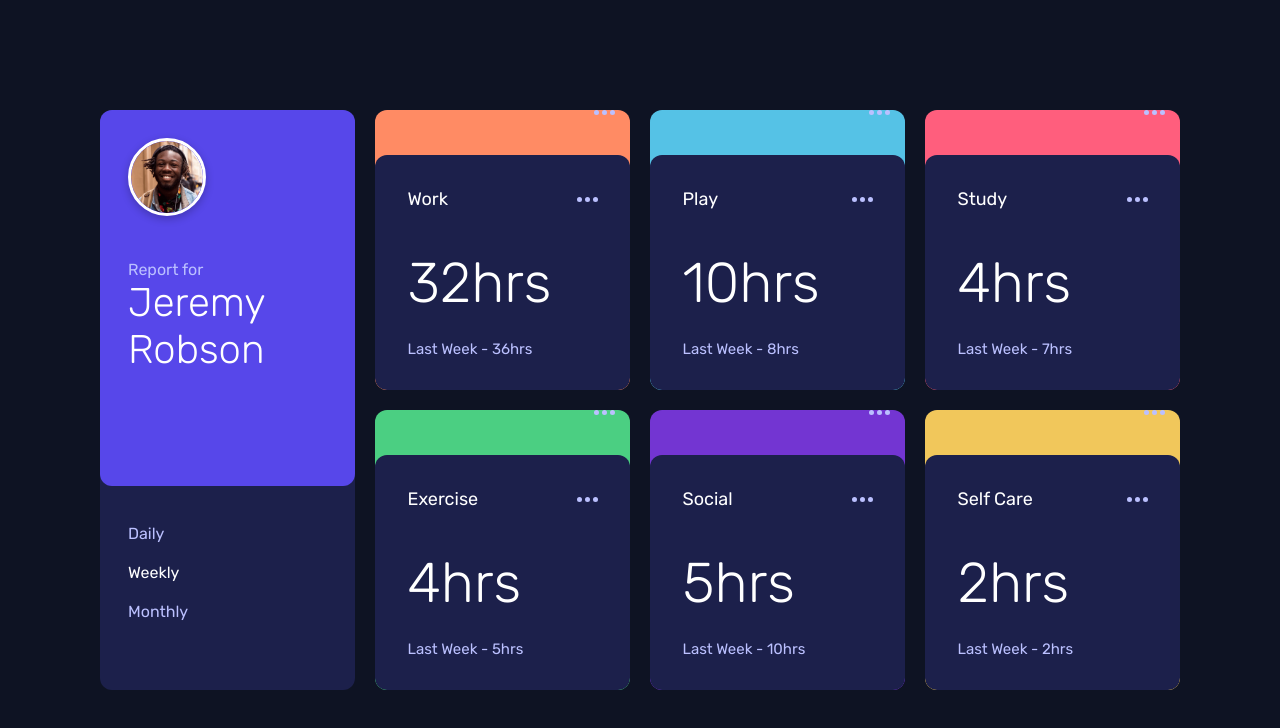
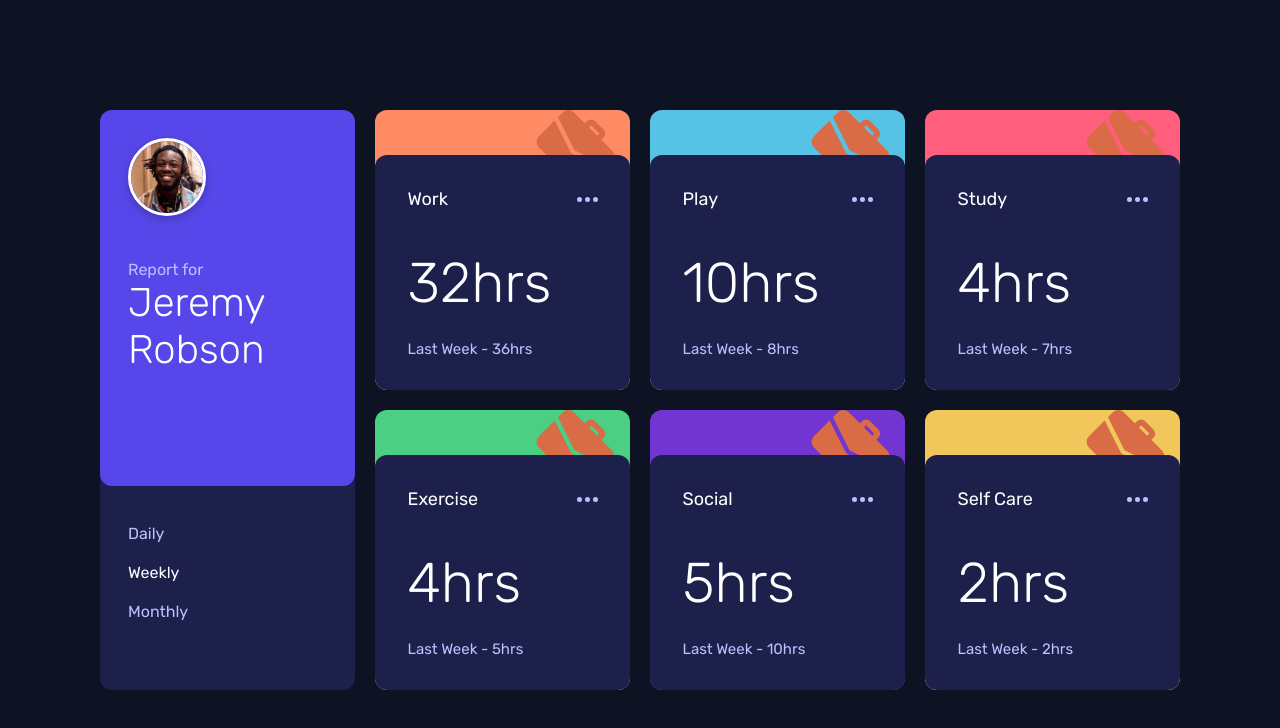
Before and after one commit to KingJosephI/time-tracking-dashboard, a React (Create React App) app: page / in a window 1280 px wide. Shown: the top 728 px of the page. Built offline with nearby package versions, Linux system fonts and the light colour scheme.

Commit message:
refactor: rename components

```diff
--- a/src/App.js
+++ b/src/App.js
@@ -1,10 +1,10 @@
 import './App.scss';
-import CardList from './components/CardList/CardList.jsx';
+import TimeTrackingComponent from './components/TimeTrackingComponent/TimeTrackingComponent';
 
 function App() {
   return (
     <div className="App">
-      <CardList />
+      <TimeTrackingComponent />
     </div>
   );
 }
--- a/src/components/Card/Card.jsx
+++ b/src/components/Card/Card.jsx
@@ -1,7 +1,8 @@
 import React from 'react';
 import { PropTypes } from 'prop-types';
+import './Card.scss';
 import ellipsisIcon from '../../images/icon-ellipsis.svg';
-import './Card.scss';
+import workIcon from '../../images/icon-work.svg';
 
 const Card = ({
   image,
@@ -47,7 +48,7 @@ Card.propTypes = {
 };
 
 Card.defaultProps = {
-  image: ellipsisIcon,
+  image: workIcon,
   title: 'Work',
   currentHours: 32,
   previousHours: 36,
--- a/src/components/Card/Card.scss
+++ b/src/components/Card/Card.scss
@@ -2,13 +2,13 @@
 
 .card {
   min-width: 255px;
+  height: 280px;
   background-color: #FF8B64;
   border-radius: 12px;
   overflow: hidden;
-  height: 280px;
   display: flex;
   flex-direction: column;
-  justify-content: end;
+  justify-content: flex-end;
   background-repeat: no-repeat;
   background-position: top right 15px;
 
--- a/src/components/CardList/CardList.jsx
+++ /dev/null
@@ -1,65 +0,0 @@
-import React from 'react';
-import Card from '../Card/Card';
-import './CardList.scss';
-import workIcon from '../../images/icon-work.svg';
-import playIcon from '../../images/icon-play.svg';
-import studyIcon from '../../images/icon-study.svg';
-import exerciseIcon from '../../images/icon-exercise.svg';
-import socialIcon from '../../images/icon-social.svg';
-import selfCareIcon from '../../images/icon-self-care.svg';
-import data from '../../data.json';
-import ProfileComponent from '../ProfileComponent/ProfileComponent';
-
-const CardList = () => {
-  // const imgAndColors = [
-  //   {
-  //     color: '#FF8B64',
-  //     image: workIcon,
-  //   },
-  //   {
-  //     color: '#55C2E6',
-  //     image: playIcon,
-  //   },
-  //   {
-  //     color: '#FF5E7D',
-  //     image: studyIcon,
-  //   },
-  //   {
-  //     color: '#4BCF82',
-  //     image: exerciseIcon,
-  //   },
-  //   {
-  //     color: '#7335D2',
-  //     image: socialIcon,
-  //   },
-  //   {
-  //     color: '#F1C75B',
-  //     image: selfCareIcon,
-  //   },
-  // ];
-
-  console.log(data);
-  return (
-    <div className="container">
-      <ProfileComponent />
-      {data.map(({ title, color, image, timeframes }, key) => {
-        console.log(key);
-        console.log(image);
-        // let icon = data[key].image;
-        return (
-          <Card
-            key={key}
-            title={title}
-            bgColor={color}
-            // image={`import icon from ${image}`}
-            // image={require(JSON.parse(image))}
-            currentHours={timeframes.weekly.current}
-            previousHours={timeframes.weekly.previous}
-          />
-        );
-      })}
-    </div>
-  );
-};
-
-export default CardList;
--- a/src/components/ProfileComponent/ProfileComponent.jsx
+++ b/src/components/ProfileComponent/ProfileComponent.jsx
@@ -1,6 +1,6 @@
 import React from 'react';
+import profilePic from '../../images/image-jeremy.png';
 import './ProfileComponent.scss';
-import profilePic from '../../images/image-jeremy.png';
 
 const ProfileComponent = () => {
   return (
--- /dev/null
+++ b/src/components/TimeTrackingComponent/TimeTrackingComponent.jsx
@@ -0,0 +1,27 @@
+import React from 'react';
+import Card from '../Card/Card';
+import ProfileComponent from '../ProfileComponent/ProfileComponent';
+import { data } from '../../data';
+import './TimeTrackingComponent.scss';
+
+const TimeTrackingComponent = () => {
+  return (
+    <div className="card-list">
+      <ProfileComponent />
+      {data.map(({ title, color, image, timeframes }, key) => {
+        return (
+          <Card
+            key={key}
+            title={title}
+            bgColor={color}
+            image={image}
+            currentHours={timeframes.weekly.current}
+            previousHours={timeframes.weekly.previous}
+          />
+        );
+      })}
+    </div>
+  );
+};
+
+export default TimeTrackingComponent;
--- a/src/components/CardList/CardList.scss
+++ b/src/components/TimeTrackingComponent/TimeTrackingComponent.scss
@@ -1,4 +1,4 @@
-.container {
+.card-list {
   display: grid;
   grid-template-columns: repeat(4, 1fr);
   gap: 20px
--- /dev/null
+++ b/src/data.js
@@ -0,0 +1,117 @@
+export const data = [
+  {
+    title: 'Work',
+    timeframes: {
+      daily: {
+        current: 5,
+        previous: 7,
+      },
+      weekly: {
+        current: 32,
+        previous: 36,
+      },
+      monthly: {
+        current: 103,
+        previous: 128,
+      },
+    },
+
+    color: '#FF8B64',
+    image: require('./images/icon-work.svg').default,
+  },
+  {
+    title: 'Play',
+    timeframes: {
+      daily: {
+        current: 1,
+        previous: 2,
+      },
+      weekly: {
+        current: 10,
+        previous: 8,
+      },
+      monthly: {
+        current: 23,
+        previous: 29,
+      },
+    },
+    color: '#55C2E6',
+    image: require('./images/icon-play.svg').default,
+  },
+  {
+    title: 'Study',
+    timeframes: {
+      daily: {
+        current: 0,
+        previous: 1,
+      },
+      weekly: {
+        current: 4,
+        previous: 7,
+      },
+      monthly: {
+        current: 13,
+        previous: 19,
+      },
+    },
+    color: '#FF5E7D',
+    image: require('./images/icon-study.svg').default,
+  },
+  {
+    title: 'Exercise',
+    timeframes: {
+      daily: {
+        current: 1,
+        previous: 1,
+      },
+      weekly: {
+        current: 4,
+        previous: 5,
+      },
+      monthly: {
+        current: 11,
+        previous: 18,
+      },
+    },
+    color: '#4BCF82',
+    image: require('./images/icon-exercise.svg').default,
+  },
+  {
+    title: 'Social',
+    timeframes: {
+      daily: {
+        current: 1,
+        previous: 3,
+      },
+      weekly: {
+        current: 5,
+        previous: 10,
+      },
+      monthly: {
+        current: 21,
+        previous: 23,
+      },
+    },
+    color: '#7335D2',
+    image: require('./images/icon-social.svg').default,
+  },
+  {
+    title: 'Self Care',
+    timeframes: {
+      daily: {
+        current: 0,
+        previous: 1,
+      },
+      weekly: {
+        current: 2,
+        previous: 2,
+      },
+      monthly: {
+        current: 7,
+        previous: 11,
+      },
+    },
+    color: '#F1C75B',
+    image: require('./images/icon-self-care.svg').default,
+  },
+];
--- a/src/data.json
+++ /dev/null
@@ -1,117 +0,0 @@
-[
-  {
-    "title": "Work",
-    "timeframes": {
-      "daily": {
-        "current": 5,
-        "previous": 7
-      },
-      "weekly": {
-        "current": 32,
-        "previous": 36
-      },
-      "monthly": {
-        "current": 103,
-        "previous": 128
-      }
-    },
-
-    "color": "#FF8B64",
-    "image": "../../images/icon-work.svg"
-  },
-  {
-    "title": "Play",
-    "timeframes": {
-      "daily": {
-        "current": 1,
-        "previous": 2
-      },
-      "weekly": {
-        "current": 10,
-        "previous": 8
-      },
-      "monthly": {
-        "current": 23,
-        "previous": 29
-      }
-    },
-    "color": "#55C2E6",
-    "image": "../../images/icon-play.svg"
-  },
-  {
-    "title": "Study",
-    "timeframes": {
-      "daily": {
-        "current": 0,
-        "previous": 1
-      },
-      "weekly": {
-        "current": 4,
-        "previous": 7
-      },
-      "monthly": {
-        "current": 13,
-        "previous": 19
-      }
-    },
-    "color": "#FF5E7D",
-    "image": "../../images/icon-study.svg"
-  },
-  {
-    "title": "Exercise",
-    "timeframes": {
-      "daily": {
-        "current": 1,
-        "previous": 1
-      },
-      "weekly": {
-        "current": 4,
-        "previous": 5
-      },
-      "monthly": {
-        "current": 11,
-        "previous": 18
-      }
-    },
-    "color": "#4BCF82",
-    "image": "../../images/icon-exercise.svg"
-  },
-  {
-    "title": "Social",
-    "timeframes": {
-      "daily": {
-        "current": 1,
-        "previous": 3
-      },
-      "weekly": {
-        "current": 5,
-        "previous": 10
-      },
-      "monthly": {
-        "current": 21,
-        "previous": 23
-      }
-    },
-    "color": "#7335D2",
-    "image": "../../images/icon-social.svg"
-  },
-  {
-    "title": "Self Care",
-    "timeframes": {
-      "daily": {
-        "current": 0,
-        "previous": 1
-      },
-      "weekly": {
-        "current": 2,
-        "previous": 2
-      },
-      "monthly": {
-        "current": 7,
-        "previous": 11
-      }
-    },
-    "color": "#F1C75B",
-    "image": "../../images/icon-self-care.svg"
-  }
-]
```
